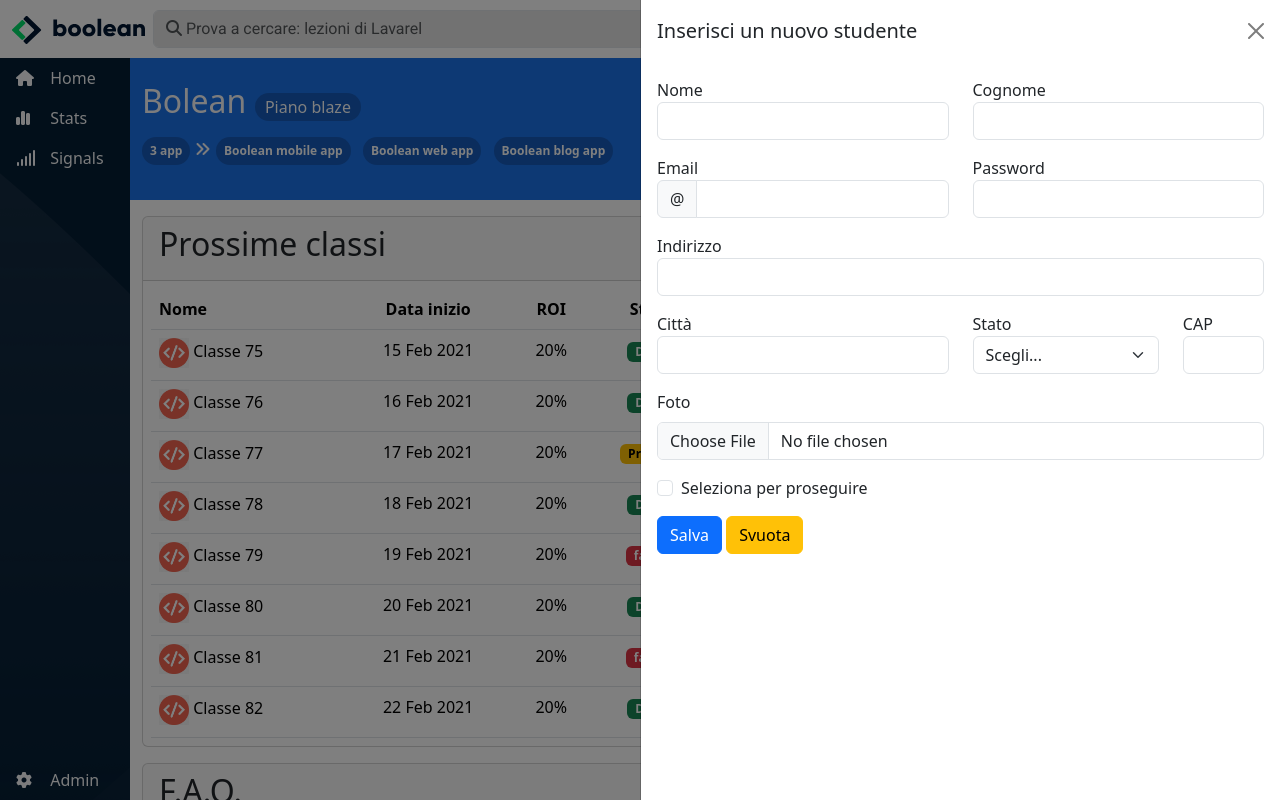
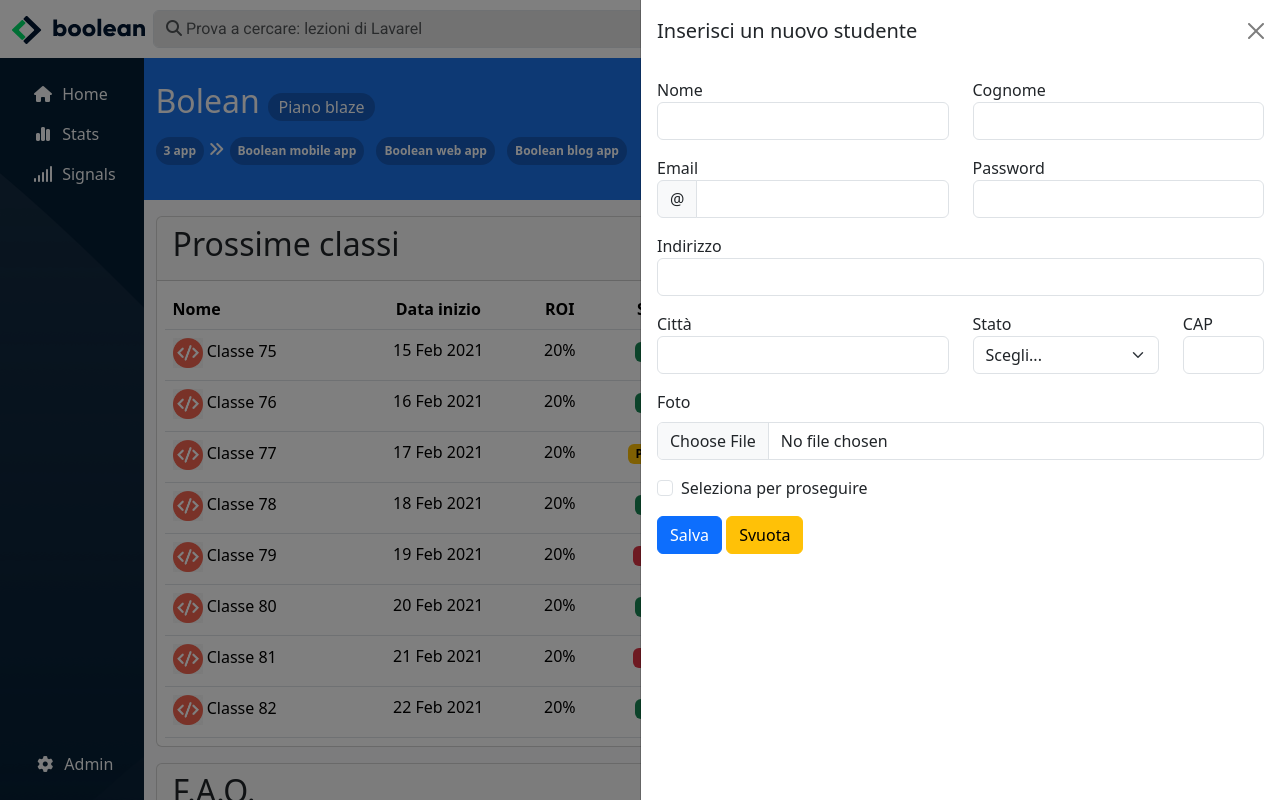
Before and after one commit to andreadebortoli2/html-css-bootstrap-dashboard, a plain HTML site: page index.html in a window 1280 px wide. Both pictures are taken after a click on the button 1166 px from the left and 101 px from the top of the page. Drawn offline with nearby package versions, Linux system fonts and the light colour scheme.

Commit message:
edit sidebar and main structure with better semantic meaning

```diff
--- a/assets/css/style.css
+++ b/assets/css/style.css
@@ -1,6 +1,7 @@
+    /* Debug
 * {
-    /* border: 1px dashed deepskyblue; */
-}
+    border: 1px dashed deepskyblue;
+} */
 
 :root {
     --bootdash-search-bg: rgba(229, 229, 229, 1);
@@ -14,6 +15,8 @@
 
 body {
     font-family: "Roboto", sans-serif;
+    height: 100vh;
+    overflow: hidden;
 }
 
 /* #region header */
@@ -36,7 +39,6 @@ body {
         display: inline-block;
     }
 }
-
 /* /navbar-brand */
 
 nav {
@@ -53,17 +55,26 @@ nav {
 }
 /* #endregion header */
 
+/* #region wrapper */
 
-/* #region main */
+.wrapper {
+    display: flex;
+    height: calc(100vh - 58px);
+}
 
 /* #region sidebar */
 .sidebar {
-    min-width: 50px;
+    width: 60px;
+    height: 100%;
     background-color: var(--bootdash-sidebar-bg);
     background-image: url(../img/sidebar-bg.png);
+    display: flex;
+    flex-direction: column;
+    justify-content: space-between;
+    align-items: center;
 
     @media screen and (min-width:768px) {
-        min-width: 130px;
+        width: 160px;
     }
 
     & a {
@@ -71,6 +82,7 @@ nav {
 
         & i {
             width: 30px;
+            text-align: center;
         }
 
         & span {
@@ -89,7 +101,13 @@ nav {
 }
 /* #endregion sidebar */
 
-/* #region banner */
+/* #region main */
+main {
+    flex-grow: 1;
+    overflow-y: auto;
+    background-color: var(--bootdash-lighter);
+}
+/* #region main_content */
 .banner {
     background-color: var(--bootdash-banner-bg);
     overflow: auto;
@@ -130,12 +148,6 @@ nav {
         }
     }
 }
-/* #endregion banner */
-
-/* #region main_content */
-.main_content {
-    height: calc(100vh - 58px);
-}
 
 .next_classes {
     & img {
@@ -172,3 +184,5 @@ nav {
 /* #endregion main_content */
 
 /* #endregion main */
+
+/* #endregion wrapper */
--- a/index.html
+++ b/index.html
@@ -27,7 +27,7 @@
                 <a class="navbar-brand navbar_brand_desktop me-2" href="#"><img src="./assets/img/logo.svg" alt=""></a>
                 <!-- /.navbar-brand -->
 
-                <form class="d-flex flex-grow-1" role="search">
+                <form action="#" method="get" class="d-flex flex-grow-1" role="search">
                     <input class="form-control me-2" type="search"
                         placeholder="&#xf002; Prova a cercare: lezioni di Lavarel" aria-label="Search">
                 </form>
@@ -57,7 +57,7 @@
                         </li>
                     </ul>
                 </div>
-                <!-- /.desktop navbar expand -->
+                <!-- /.desktop navbar expanded -->
 
                 <div class="btn dropdown bell">
                     <a class="nav-link " href="#" role="button" data-bs-toggle="dropdown" aria-expanded="false">
@@ -70,7 +70,6 @@
                     </ul>
                 </div>
                 <!-- /.dropdown bell -->
-
             </div>
             <!-- /.container -->
         </nav>
@@ -78,12 +77,10 @@
     </header>
     <!-- /.header -->
 
-    <main>
-        <div class="container-fluid">
 
-            <div class="row">
+    <div class="wrapper">
 
-                <div class="sidebar col-1 d-flex flex-column justify-content-between p-0">
+        <div class="sidebar py-3 px-2">
 
             <nav class="top_nav nav flex-column">
 
@@ -110,8 +107,8 @@
             </nav>
             <!-- /.top_nav -->
 
-                    <nav class="bottom_nav nav">
-                        <a class="nav-link admin" href="#">
+            <nav class="bottom_nav nav flex-column">
+                <a class="nav-link" href="#">
                     <i class="fa-solid fa-gear"></i>
                     <span>
                         Admin
@@ -122,28 +119,32 @@
         </div>
         <!-- /.sidebar -->
 
-                <div class="col main_content overflow-y-auto m-0">
+        <main class="container-fluid main_content m-0">
 
-                    <div class="banner row row-cols-1 row-cols-sm-3 text-light py-4 gy-4">
+            <div class="row">
+
+                <div class="col-12 banner">
+
+                    <div class="row row-cols-1 row-cols-sm-3 text-light py-4 gy-4">
 
                         <div class="col col-md-3 order-sm-3">
                             Nuovo Studente
                             <button class="btn border-light text-light mx-3" type="button" data-bs-toggle="offcanvas"
-                                data-bs-target="#offcanvasRight" aria-controls="offcanvasRight"><i class="fa fa-plus"
+                                data-bs-target="#offcanvas" aria-controls="offcanvas"><i class="fa fa-plus"
                                     aria-hidden="true"></i></button>
                             <!-- /.offcanvas button -->
 
-                            <div class="offcanvas offcanvas-end " data-bs-backdrop="static" tabindex="-1"
-                                id="offcanvasRight" aria-labelledby="offcanvasRightLabel">
+                            <div class="offcanvas offcanvas-end " data-bs-backdrop="static" tabindex="-1" id="offcanvas"
+                                aria-labelledby="offcanvasLabel">
                                 <div class="offcanvas-header">
-                                    <h5 class="offcanvas-title" id="offcanvasRightLabel">Inserisci un nuovo studente
+                                    <h5 class="offcanvas-title" id="offcanvasLabel">Inserisci un nuovo studente
                                     </h5>
                                     <button type="button" class="btn-close" data-bs-dismiss="offcanvas"
                                         aria-label="Close"></button>
                                 </div>
                                 <div class="offcanvas-body">
 
-                                    <form>
+                                    <form action="#" method="post">
 
                                         <div class="row row-cols-2">
 
@@ -266,9 +267,9 @@
                         </div>
                         <!-- /.online students -->
                     </div>
+                    <!-- /.row -->
+                </div>
                 <!-- /.banner -->
-
-                    <div class="row">
 
                 <div class="col-12 col-md-8">
 
@@ -472,7 +473,7 @@
                         </table>
                         <!-- /.table -->
                     </div>
-                            <!-- /.next_classe -->
+                    <!-- /.next_classes -->
 
                     <div class="card my-3 faq">
 
@@ -480,18 +481,18 @@
                             <h2>F.A.Q.</h2>
                         </div>
 
-                                <div class="accordion accordion-flush p-2" id="accordionFlushExample">
+                        <div class="accordion accordion-flush p-2" id="accordion">
 
                             <div class="accordion-item">
                                 <h2 class="accordion-header">
-                                            <button class="accordion-button collapsed" type="button"
-                                                data-bs-toggle="collapse" data-bs-target="#flush-collapseOne"
-                                                aria-expanded="false" aria-controls="flush-collapseOne">
+                                    <button class="accordion-button collapsed" type="button" data-bs-toggle="collapse"
+                                        data-bs-target="#flush-collapseOne" aria-expanded="false"
+                                        aria-controls="flush-collapseOne">
                                         Come aggiungere un nuovo studente?
                                     </button>
                                 </h2>
                                 <div id="flush-collapseOne" class="accordion-collapse collapse"
-                                            data-bs-parent="#accordionFlushExample">
+                                    data-bs-parent="#accordion">
                                     <div class="accordion-body">Lorem ipsum dolor sit amet consectetur
                                         adipisicing elit. Corrupti est cum natus ad. Unde commodi consectetur
                                         sunt eveniet iusto similique?
@@ -501,14 +502,14 @@
 
                             <div class="accordion-item">
                                 <h2 class="accordion-header">
-                                            <button class="accordion-button collapsed" type="button"
-                                                data-bs-toggle="collapse" data-bs-target="#flush-collapseTwo"
-                                                aria-expanded="false" aria-controls="flush-collapseTwo">
+                                    <button class="accordion-button collapsed" type="button" data-bs-toggle="collapse"
+                                        data-bs-target="#flush-collapseTwo" aria-expanded="false"
+                                        aria-controls="flush-collapseTwo">
                                         Come posso accedere alle informazioni del mio account?
                                     </button>
                                 </h2>
                                 <div id="flush-collapseTwo" class="accordion-collapse collapse"
-                                            data-bs-parent="#accordionFlushExample">
+                                    data-bs-parent="#accordion">
                                     <div class="accordion-body">Lorem ipsum dolor sit amet consectetur
                                         adipisicing elit. Ipsa quo dicta ut ea accusantium. Ipsum cumque
                                         aperiam corrupti nobis. Iure?
@@ -518,14 +519,14 @@
 
                             <div class="accordion-item">
                                 <h2 class="accordion-header">
-                                            <button class="accordion-button collapsed" type="button"
-                                                data-bs-toggle="collapse" data-bs-target="#flush-collapseThree"
-                                                aria-expanded="false" aria-controls="flush-collapseThree">
+                                    <button class="accordion-button collapsed" type="button" data-bs-toggle="collapse"
+                                        data-bs-target="#flush-collapseThree" aria-expanded="false"
+                                        aria-controls="flush-collapseThree">
                                         Posso usare questa dashboard da mobiloe?
                                     </button>
                                 </h2>
                                 <div id="flush-collapseThree" class="accordion-collapse collapse"
-                                            data-bs-parent="#accordionFlushExample">
+                                    data-bs-parent="#accordion">
                                     <div class="accordion-body">Lorem ipsum dolor sit amet consectetur
                                         adipisicing elit. Vel eaque excepturi voluptas blanditiis
                                         recusandae deserunt earum iste dolor at quaerat.
@@ -560,8 +561,7 @@
                             </li>
 
                             <li class="list-group-item">
-                                        <input class="form-check-input p-0 me-1" type="checkbox" value=""
-                                            id="control_username">
+                                <input class="form-check-input p-0 me-1" type="checkbox" value="" id="control_username">
                                 <label class="form-check-label" for="control_username">Controllare username
                                     github studenti</label>
                             </li>
@@ -577,7 +577,8 @@
 
                             <div class="card-body">
                                 <h5 class="card-title">Utenti attivi</h5>
-                                      <p class="card-text">Lista degli utenti attivi in piattaforma nell'ultimo mese</p>
+                                <p class="card-text">Lista degli utenti attivi in piattaforma nell'ultimo mese
+                                </p>
                             </div>
                             <ul class="list-group list-group-flush">
                                 <li class="list-group-item">Gennaio: 1200</li>
@@ -594,17 +595,10 @@
                 <!-- /.col -->
             </div>
             <!-- /.row -->
-
-                </div>
-                <!-- /.row -->
-            </div>
-            <!-- /.main_content -->
-        </div>
-        <!-- /.row -->
-        </div>
-        <!-- /.container -->
         </main>
         <!-- /.main -->
+    </div>
+    <!-- /.wrapper -->
 
 
     <script src="https://cdn.jsdelivr.net/npm/bootstrap@5.3.2/dist/js/bootstrap.bundle.min.js"
```
Lines whose indentation alone changed are shown as unchanged.
